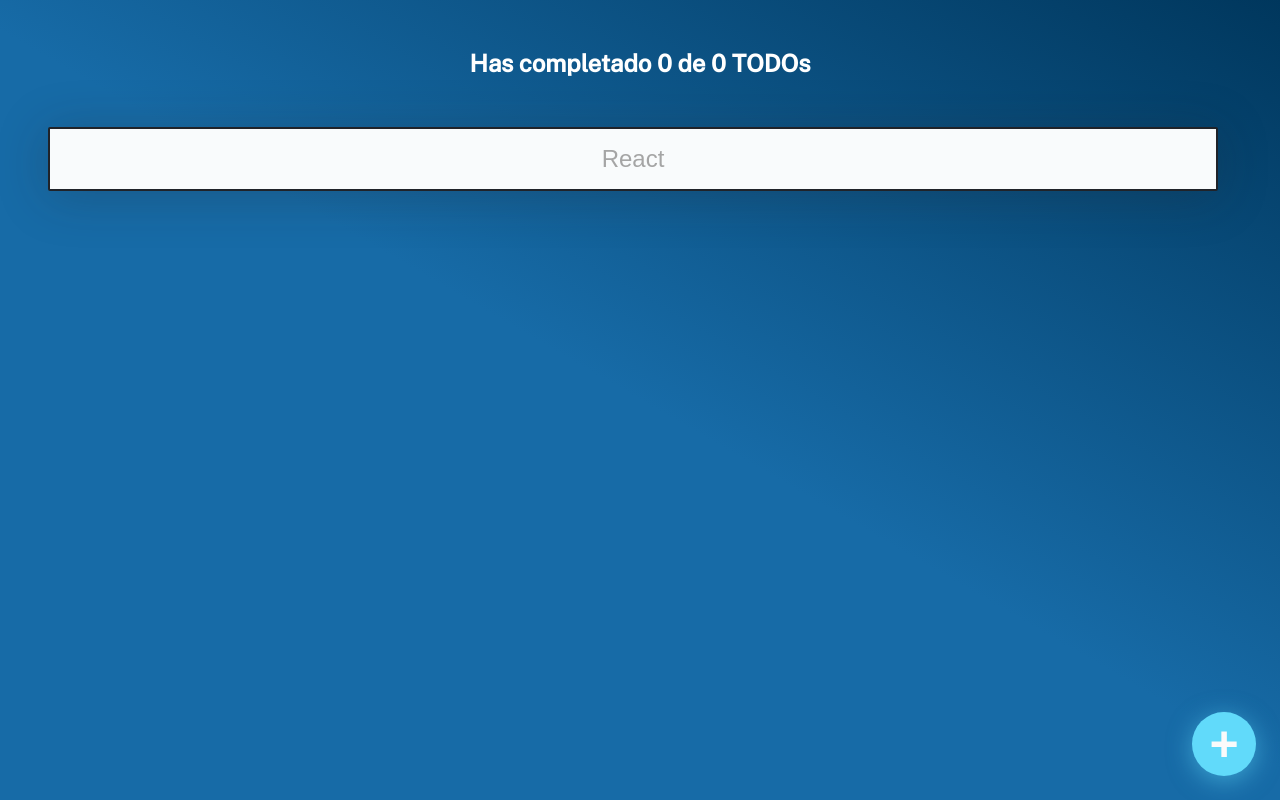
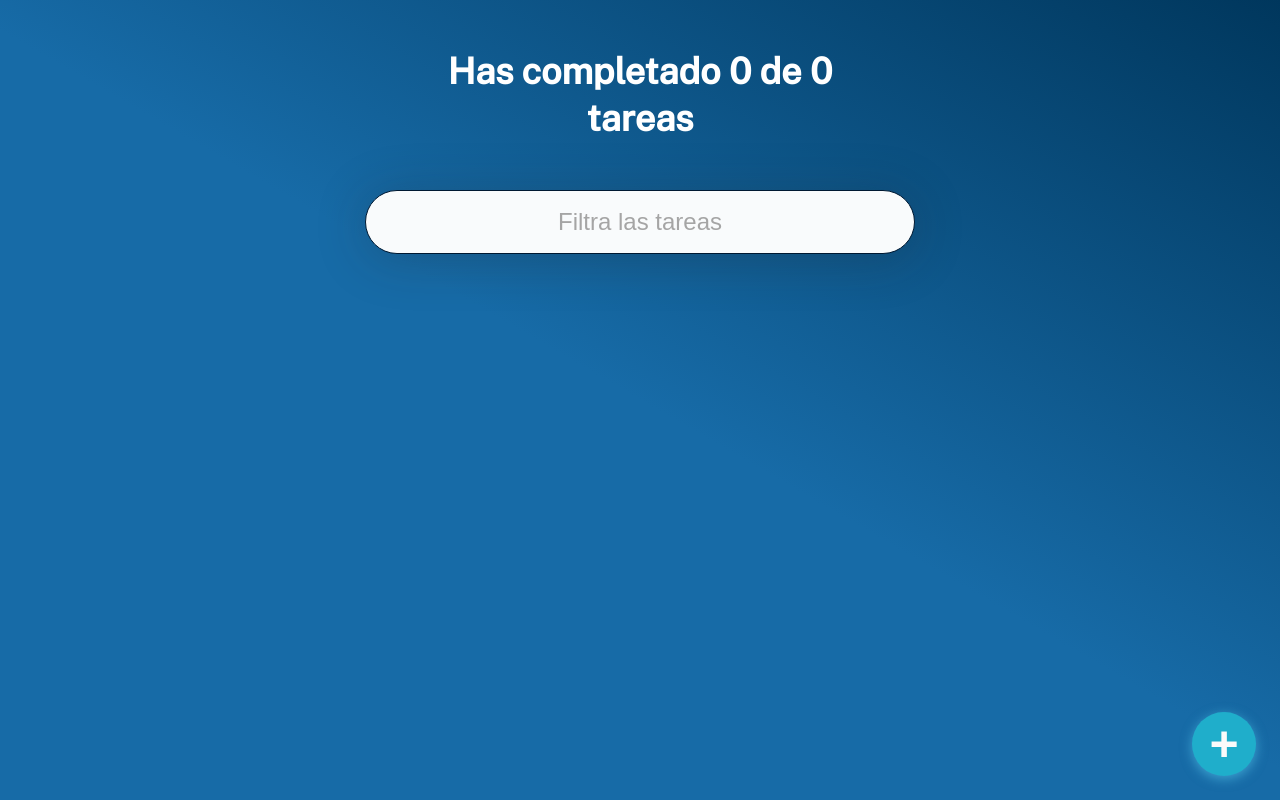
Before and after one commit to cdlavacudeg/todo-app, a React (Create React App) app: page / in a window 1280 px wide. Built offline with nearby package versions, Linux system fonts and the light colour scheme; the HTML template or start-up script is replaced by a standard one.

Commit message:
Change in CSS

```diff
--- a/src/AppUI.js
+++ b/src/AppUI.js
@@ -20,7 +20,7 @@ function AppUI(){
         setOpenModal} =React.useContext(TodoContext);
 
     return (
-        <React.Fragment>
+        <div className="container">
             <TodoCounter/>
 
             <TodoSearch />
@@ -53,7 +53,7 @@ function AppUI(){
 
             <CreateTodoButton setOpenModal={setOpenModal} openModal={openModal}/>
 
-    </React.Fragment>
+    </div>
     );
 }
 
--- a/src/components/TodoCounter.js
+++ b/src/components/TodoCounter.js
@@ -5,7 +5,7 @@ import './components.css';
 function TodoCounter(){
     const {totalTodos,completed}=React.useContext(TodoContext);
     return(
-        <h2 className="TodoCounter">Has completado {completed} de {totalTodos} TODOs</h2>
+        <h2 className="TodoCounter">Has completado {completed} de {totalTodos} tareas</h2>
     )
 }
 
--- a/src/components/TodoForm.js
+++ b/src/components/TodoForm.js
@@ -23,9 +23,9 @@ function TodoForm(){
 
     return (
         <form onSubmit={onSubmit}>
-            <label>Escribe un nuevo To Do</label>
+            <label>Escribe una nueva tarea</label>
             <textarea
-                placeholder="To Do"
+                placeholder="Tarea a realizar"
                 value={newTodoValue}
                 onChange={onChange}
             />
--- a/src/components/TodoItem.js
+++ b/src/components/TodoItem.js
@@ -3,13 +3,13 @@ import React from "react";
 function TodoItem(props){
 
     return(
-        <li className="TodoItem">
+        <li className={`TodoItem ${props.completed && 'TodoItem-p--complete'}`}>
       <span className={`Icon Icon-check ${props.completed && 'Icon-check--active'}`}
         onClick={()=> props.onComplete(props.text)}
       >
         √
       </span>
-      <p className={`TodoItem-p ${props.completed && 'TodoItem-p--complete'}`}>
+      <p className={`TodoItem-p`}>
         {props.text}
       </p>
       <span className="Icon Icon-delete" onClick={()=>props.onDelete(props.text)}>
--- a/src/components/TodoSearch.js
+++ b/src/components/TodoSearch.js
@@ -8,7 +8,7 @@ function TodoSearch(){
     }
     return (
     <input
-        placeholder="React"
+        placeholder="Filtra las tareas"
         className="TodoSearch"
         value={searchValue}
         onChange={onSearchValueChange}/>
--- a/src/components/components.css
+++ b/src/components/components.css
@@ -1,9 +1,45 @@
 .TodoCounter{
-    font-size: 2.4rem;
+    font-size: 3.6rem;
     text-align: center;
     margin: 0;
     padding: 48px;
     color: white;
+}
+/*Search ToDo*/
+.TodoSearch {
+  background: #F9FBFC;
+  border-radius: 50px;
+  border: 1px solid var(--black-blue);
+  margin: 0;
+  height: 64px;
+  width: 100%;
+  font-size: 2.4rem;
+  text-align: center;
+  font-weight: 400;
+  color: #1E1E1F;
+  box-shadow: 0px 5px 50px rgba(32, 35, 41, 0.25);
+}
+
+.TodoSearch::placeholder {
+  color: #A5A5A5;
+  font-weight: 400;
+}
+
+.TodoSearch:focus {
+  outline-color: var(--agua);
+}
+
+/**/
+
+.TodoList ul{
+  margin: 0;
+  margin-top: 24px;
+  padding: 0 0 56px 0;
+  list-style: none;
+  display: flex;
+  flex-direction: column;
+  justify-items: center;
+  align-items: center;
 }
 
 .TodoItem {
@@ -11,20 +47,21 @@
     position: relative;
     display: flex;
     justify-content: center;
+    width: 95%;
     align-items: center;
-    margin-top: 24px;
     box-shadow: 0px 5px 50px rgba(32, 35, 41, 0.15);
 }
 
 .TodoItem-p {
     margin: 24px 0 24px 24px;
     width: calc(100% - 120px);
-    font-size: 18px;
+    font-size: 1.8rem;
     line-height: 24px;
     font-weight: 400;
 }
 .TodoItem-p--complete {
-    text-decoration: line-through;
+   text-decoration:line-through;
+   background-color: rgb(159, 243, 159);
 }
 
 .Icon {
@@ -44,28 +81,22 @@
     left: 12px;
 }
 .Icon-check--active {
-    color: #4caf50;
+    color: rgb(0, 71, 104);
 }
 
 .Icon-delete {
     position: absolute;
-    top: -24px;
     right: 0;
 }
 .Icon-delete:hover {
-    color: red;
+    color: rgb(177, 24, 24);
 }
 
 
-.TodoList ul{
-    margin: 0;
-    padding: 0 0 56px 0;
-    list-style: none;
-}
 
 .CreateTodoButton {
-    background-color: #61DAFA;
-    box-shadow: 0px 5px 25px rgba(97, 218, 250, 0.5);
+    background-color: var(--agua);
+    box-shadow: 0px 3px 12px rgba(97, 218, 250, 0.5);
     border: none;
     border-radius: 50%;
     cursor: pointer;
@@ -89,28 +120,7 @@
     transform: rotate(224deg);
   }
 
-  .TodoSearch {
-    background: #F9FBFC;
-    border-radius: 2px;
-    border: 2px solid #202329;
-    margin: 0 24px;
-    height: 64px;
-    width: calc(100% - 62px);
-    font-size: 2.4rem;
-    text-align: center;
-    font-weight: 400;
-    color: #1E1E1F;
-    box-shadow: 0px 5px 50px rgba(32, 35, 41, 0.25);
-  }
 
-  .TodoSearch::placeholder {
-    color: #A5A5A5;
-    font-weight: 400;
-  }
-
-  .TodoSearch:focus {
-    outline-color: #61DAFA;
-  }
 
 /*Modal*/
 .ModalBackground {
@@ -165,7 +175,7 @@ form {
   }
 
   textarea:focus {
-    outline-color: #61DAFA;
+    outline-color: var(--agua);
   }
 
   .TodoForm-buttonContainer {
@@ -186,14 +196,14 @@ form {
     height: 48px;
     border-radius: 2px;
     border: none;
-    font-family: 'Montserrat';
+    text-align: center;
   }
 
-  .TodoForm-button-add {
-    background-color: #61DAFA;
+  .TodoForm-button--add {
+    background-color: var(--agua);
     box-shadow: 0px 5px 25px rgba(97, 218, 250, 0.5);
   }
 
-  .TodoForm-button-cancel {
+  .TodoForm-button--cancel {
     background: transparent;
   }
--- a/src/index.css
+++ b/src/index.css
@@ -37,7 +37,16 @@ code {
 }
 
 #root {
-  margin: 0 24px;
+  margin: 0;
   position: relative;
+  display: flex;
+  flex-direction: column;
+  align-items: center;
+  width: 100%;
   min-height: 100vh;
 }
+
+.container{
+  width: 100%;
+  max-width: 550px;
+}
```
